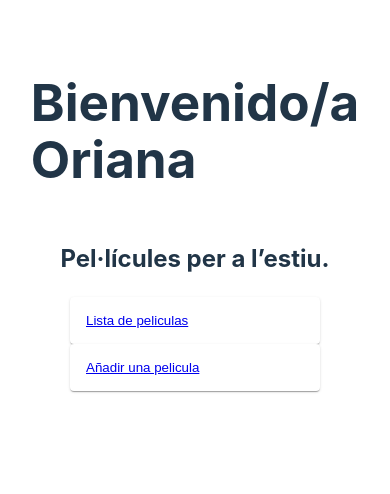
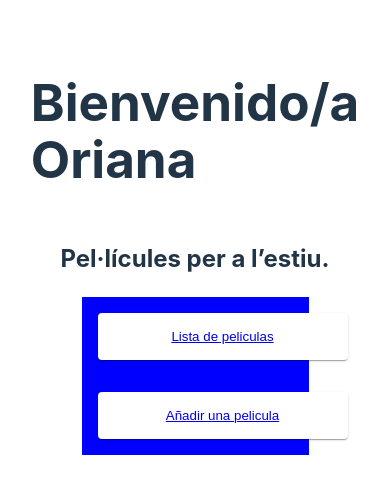
Before and after one commit to orojdz/M6_UF4, a React (Vite) app in the folder movies_db/: page / in a window 390 px wide. Shown: the top 494 px of the page. Built offline with nearby package versions, Linux system fonts and the light colour scheme.

Commit message:
wip styles

```diff
--- a/movies_db/src/App.css
+++ b/movies_db/src/App.css
@@ -16,9 +16,9 @@
   padding: 1em;
 }
 
-.cards {
+/* .cards {
   padding: 1em;
-}
+} */
 
 .typography-title {
   white-space: nowrap;
@@ -27,12 +27,13 @@
   max-width: 100%;
 }
 
-.select .toList {
-  border: 2 dotted dodgerblue;
-}
-
-.select .toAdd {
-  border: 2 dotted darkcyan;
+.select {
+  display: flex;
+  flex-direction: row;
+  gap: 2em;
+  padding: 1em;
+  background-color: blue;
+  text-align: center;
 }
 
 @media screen and (max-width: 640px) {
@@ -43,4 +44,9 @@
   .moviesCards {
     padding: .6em;
   }
+  .select{
+    display: flex;
+    flex-direction: column;
+    width: 50vw;
+  }
 }
```
